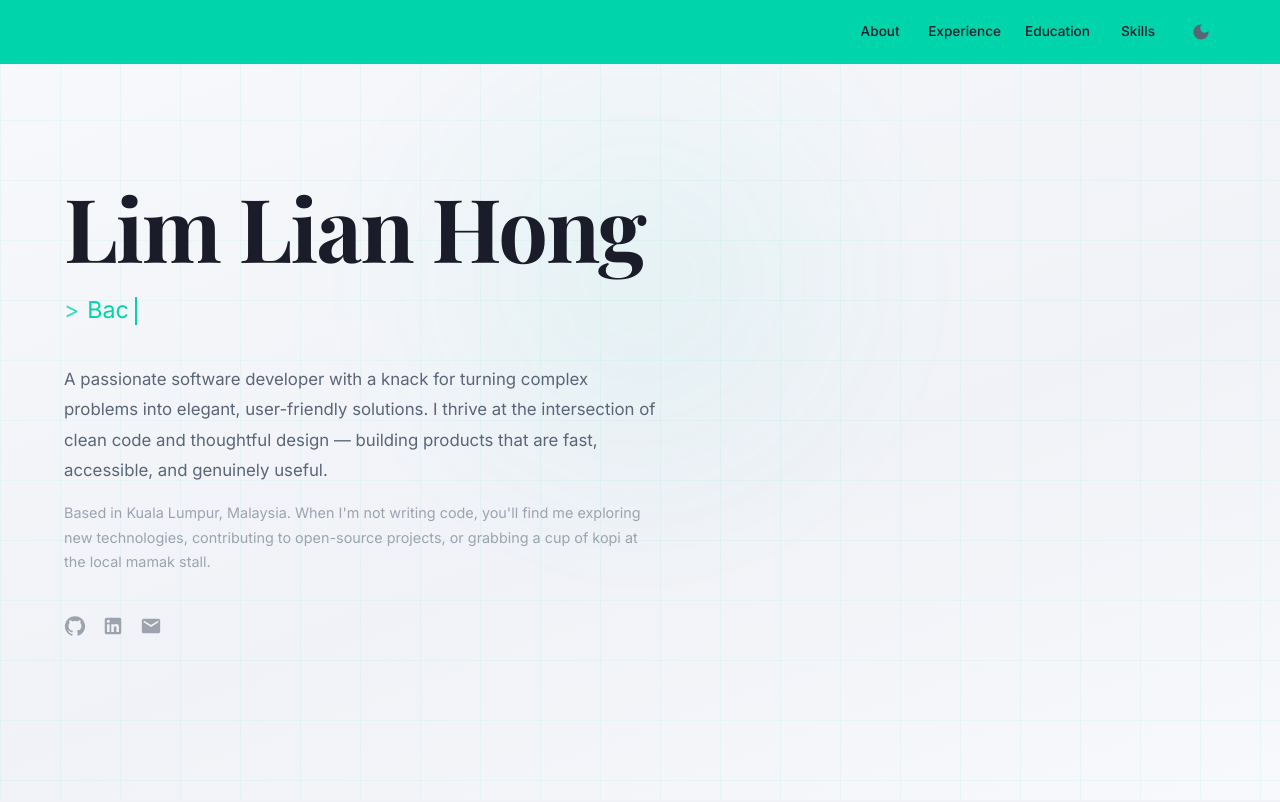
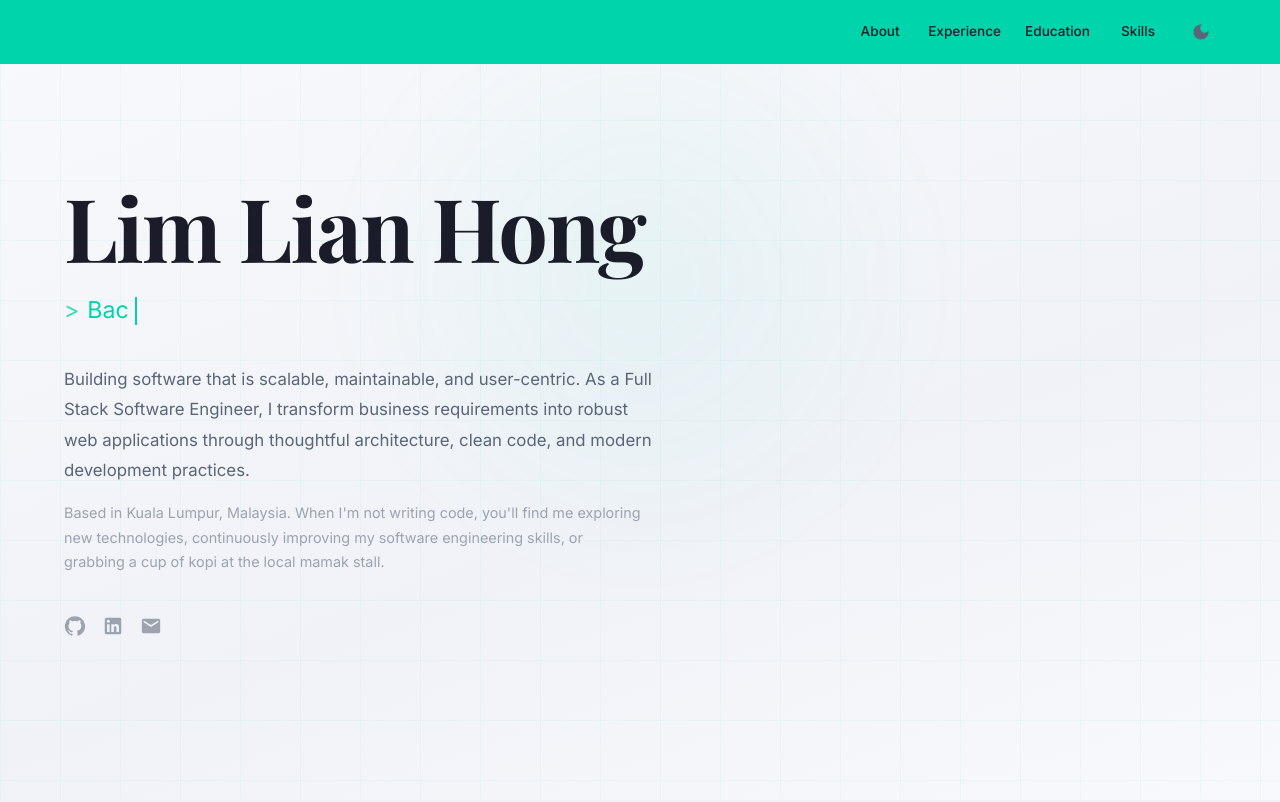
Before and after one commit to lianhong2210/Hong, a Next.js app: page / in a window 1280 px wide. Shown: the top 802 px of the page. Built offline with nearby package versions, Linux system fonts and the light colour scheme.

Commit message:
Change: About description

```diff
--- a/src/components/Hero/index.tsx
+++ b/src/components/Hero/index.tsx
@@ -147,10 +147,10 @@ export default function Hero() {
               fontSize: { xs: "0.95rem", md: "1.05rem" },
             }}
           >
-            A passionate software developer with a knack for turning complex
-            problems into elegant, user-friendly solutions. I thrive at the
-            intersection of clean code and thoughtful design — building products
-            that are fast, accessible, and genuinely useful.
+            Building software that is scalable, maintainable, and user-centric.
+            As a Full Stack Software Engineer, I transform business requirements
+            into robust web applications through thoughtful architecture, clean
+            code, and modern development practices.
           </Typography>
           <Typography
             variant="body2"
@@ -162,8 +162,7 @@ export default function Hero() {
             }}
           >
             {`Based in Kuala Lumpur, Malaysia. When I'm not writing code, you'll
-            find me exploring new technologies, contributing to open-source
-            projects, or grabbing a cup of kopi at the local mamak stall.`}
+            find me exploring new technologies, continuously improving my software engineering skills, or grabbing a cup of kopi at the local mamak stall.`}
           </Typography>
 
           {/* Social icons */}
```
